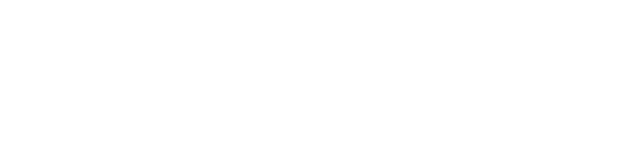
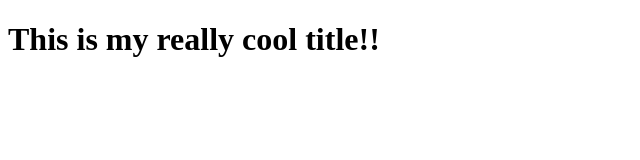
Before and after one commit to jasehackman/Git_Intro, a plain HTML site: page index.html in a window 1280 px wide. Shown: the whole page, without its empty margins (0-640 px from the left). Drawn offline with Linux system fonts and the light colour scheme.

Commit message:
added a really cool title

```diff
--- a/index.html
+++ b/index.html
@@ -7,6 +7,6 @@
   <title>Document</title>
 </head>
 <body>
-
+  <h1 class='title'>This is my really cool title!!</h1>
 </body>
 </html>
--- a/styles.css
+++ b/styles.css
@@ -0,0 +1,4 @@
+.title {
+  color: green;
+  border: red;
+}
```
